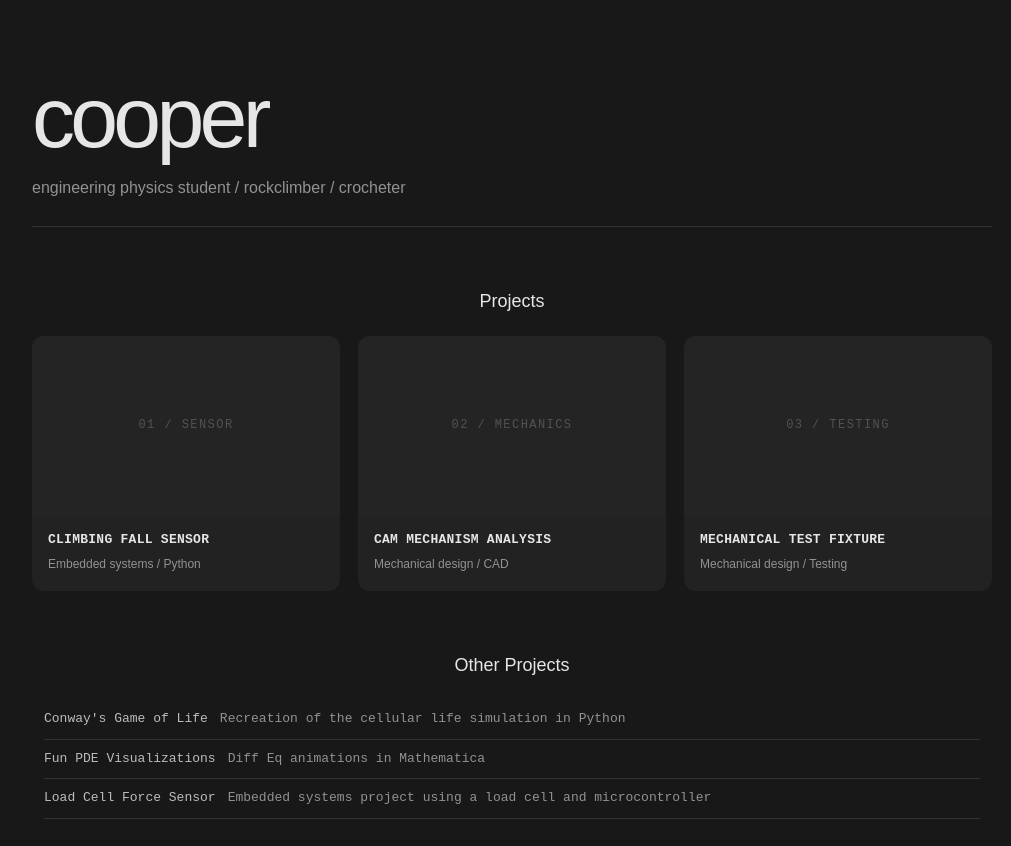
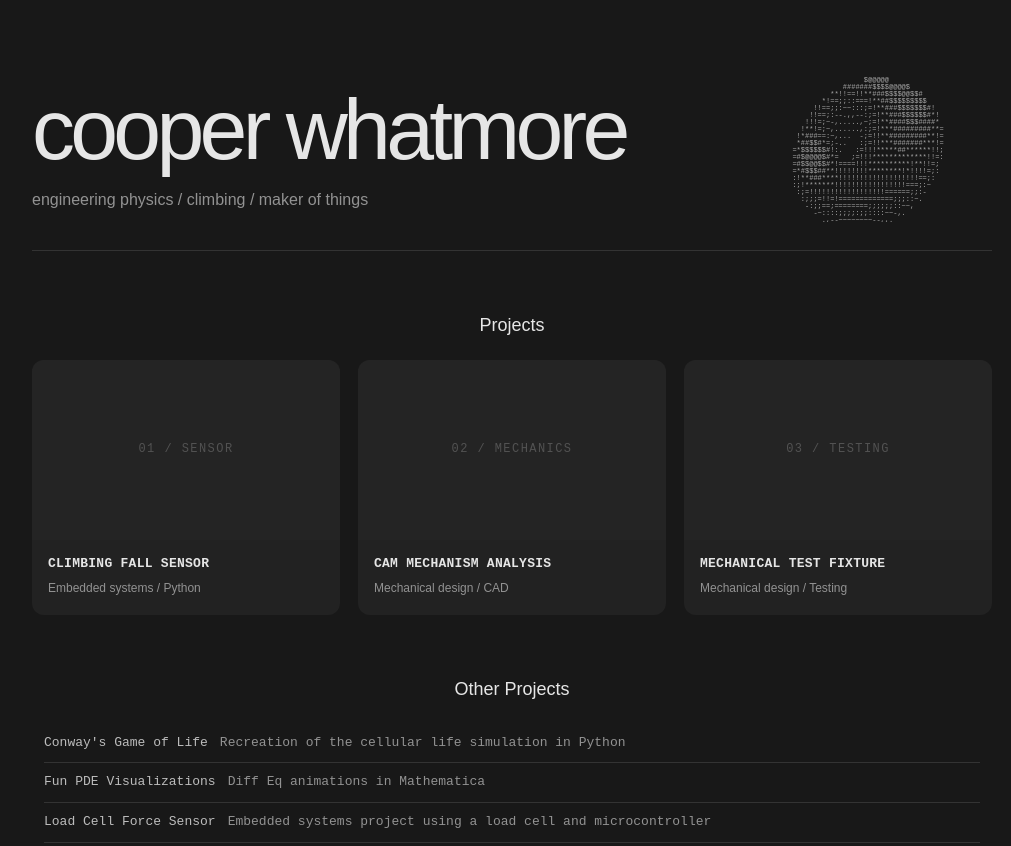
Before and after one commit to cjwhatmore/cjwhatmore.github.io, a plain HTML site: page index.html in a window 1280 px wide. Shown: the top 846 px of the page, without its empty margins (128-1139 px from the left). Drawn offline with Linux system fonts and the light colour scheme.

Commit message:
Donut Decor

```diff
--- /dev/null
+++ b/donut.js
@@ -0,0 +1,91 @@
+
+const output = document.getElementById("donut");
+
+let A = 0;
+let B = 0;
+
+const width = 80;
+const height = 24;
+
+const luminance = ".,-~:;=!*#$@";
+
+function renderDonut() {
+
+  const buffer = Array(width * height).fill(" ");
+  const zBuffer = Array(width * height).fill(0);
+
+  for (let j = 0; j < 6.28; j += 0.07) {
+
+    for (let i = 0; i < 6.28; i += 0.02) {
+
+      const sinA = Math.sin(A);
+      const cosA = Math.cos(A);
+
+      const sinB = Math.sin(B);
+      const cosB = Math.cos(B);
+
+      const sini = Math.sin(i);
+      const cosi = Math.cos(i);
+
+      const sinj = Math.sin(j);
+      const cosj = Math.cos(j);
+
+      const h = cosj + 2;
+
+      const D = 1 /
+        (sini * h * sinA + sinj * cosA + 5);
+
+      const t =
+        sini * h * cosA - sinj * sinA;
+
+      const x = Math.floor(
+        width / 2 + 30 * D *
+        (cosi * h * cosB - t * sinB)
+      );
+
+      const y = Math.floor(
+        height / 2 + 15 * D *
+        (cosi * h * sinB + t * cosB)
+      );
+
+      const o = x + width * y;
+
+      const N = Math.floor(
+        8 * (
+          (sinj * sinA - sini * cosj * cosA) * cosB
+          - sini * cosj * sinA
+          - sinj * cosA
+          - cosi * cosj * sinB
+        )
+      );
+
+      if (
+        y >= 0 && y < height &&
+        x >= 0 && x < width &&
+        D > zBuffer[o]
+      ) {
+
+        zBuffer[o] = D;
+
+        buffer[o] =
+          luminance[Math.max(0, Math.min(N, luminance.length - 1))];
+      }
+    }
+  }
+
+  let frame = "";
+
+  for (let k = 0; k < buffer.length; k++) {
+    frame += buffer[k];
+    if ((k + 1) % width === 0) {
+      frame += "\n";
+    }
+  }
+
+  output.textContent = frame;
+
+  A += 0.04;
+  B += 0.02;
+}
+
+setInterval(renderDonut, 50);
--- a/index.html
+++ b/index.html
@@ -16,13 +16,23 @@
 
     <!-- INTRODUCTION -->
 
-    <header id="home">
-      <h1>cooper
-      </h1>
-      <p class="subtitle">
-        engineering physics student / rockclimber / crocheter
-      </p>
+
+    <header id="home" class="hero-header">
+
+      <div class="hero-text">
+        <h1>cooper whatmore</h1>
+
+        <p class="subtitle">
+          engineering physics / climbing / maker of things
+        </p>
+      </div>
+
+      <div class="donut-decoration" aria-hidden="true">
+        <pre id="donut"></pre>
+      </div>
+
     </header>
+
 
     <hr>
 
@@ -109,6 +119,7 @@
           </span>
         </div>
 
+
       </div>
     </section>
 
@@ -173,5 +184,7 @@
 
   </main>
 
+<script src="donut.js"></script>
+
 </body>
 </html>
--- a/style.css
+++ b/style.css
@@ -292,3 +292,66 @@ footer {
     transition: none;
   }
 }
+
+
+/* ------------------------------
+   ASCII DONUT DECORATION
+------------------------------ */
+
+.hero-header {
+  display: flex;
+  justify-content: space-between;
+  align-items: center;
+  gap: 20px;
+
+  min-height: 250px;
+}
+
+.hero-text {
+  flex: 1;
+  min-width: 0;
+}
+
+.donut-decoration {
+  flex-shrink: 0;
+  width: 290px;
+  height: 150px;
+
+  display: flex;
+  align-items: center;
+  justify-content: center;
+
+  overflow: hidden;
+  pointer-events: none;
+}
+
+#donut {
+  margin: 0;
+  color: #a9a9a9;
+
+  font-family: "Courier New", monospace;
+  font-size: 7px;
+  line-height: 7px;
+  letter-spacing: 0;
+
+  white-space: pre;
+  user-select: none;
+}
+
+/* Hide the decoration on small screens */
+
+@media (max-width: 750px) {
+  .hero-header {
+    min-height: auto;
+  }
+
+  .donut-decoration {
+    display: none;
+  }
+}
+
+@media (prefers-reduced-motion: reduce) {
+  .donut-decoration {
+    display: none;
+  }
+}
```
Also changed, not shown: Projects/donut.html (added, +92 -0 lines).
